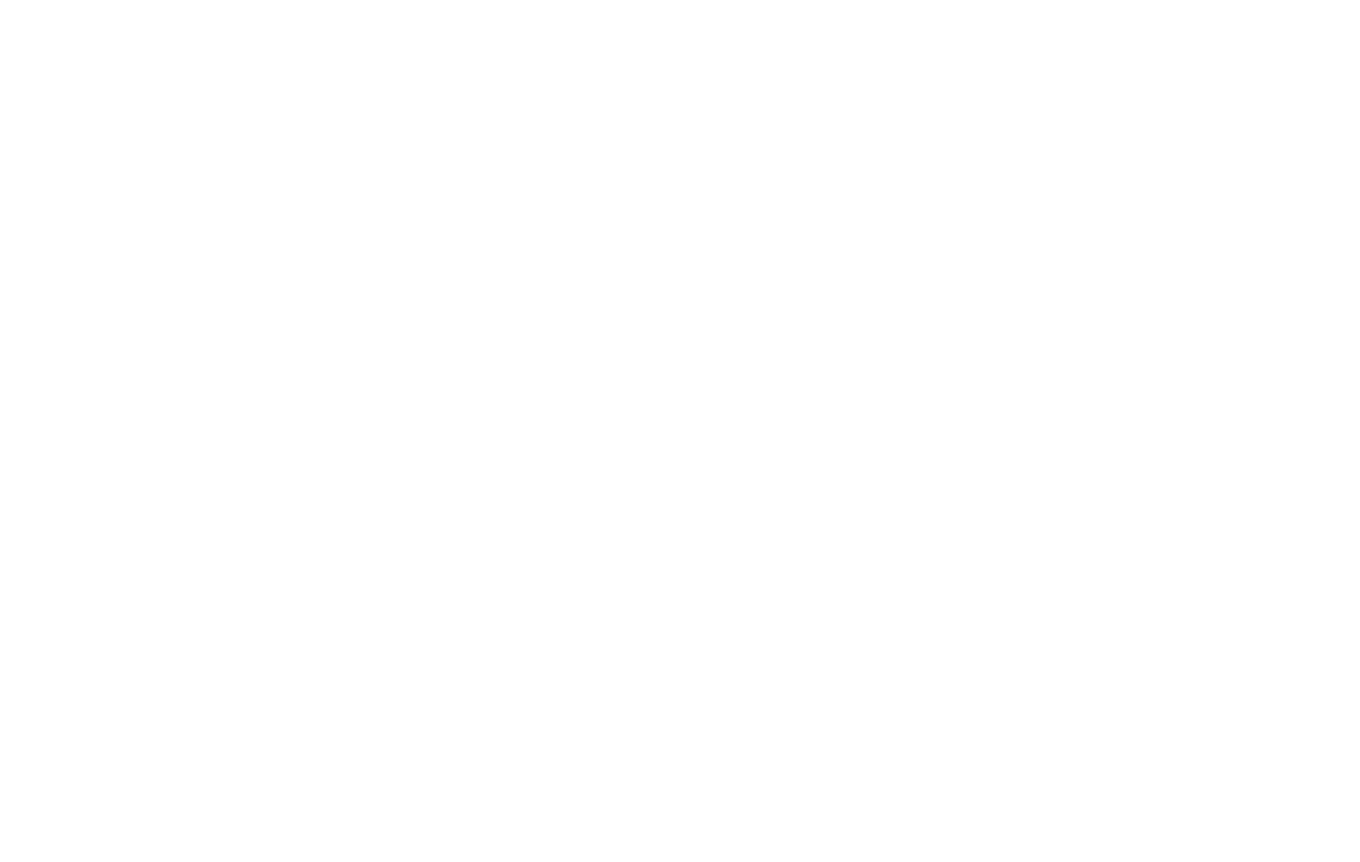
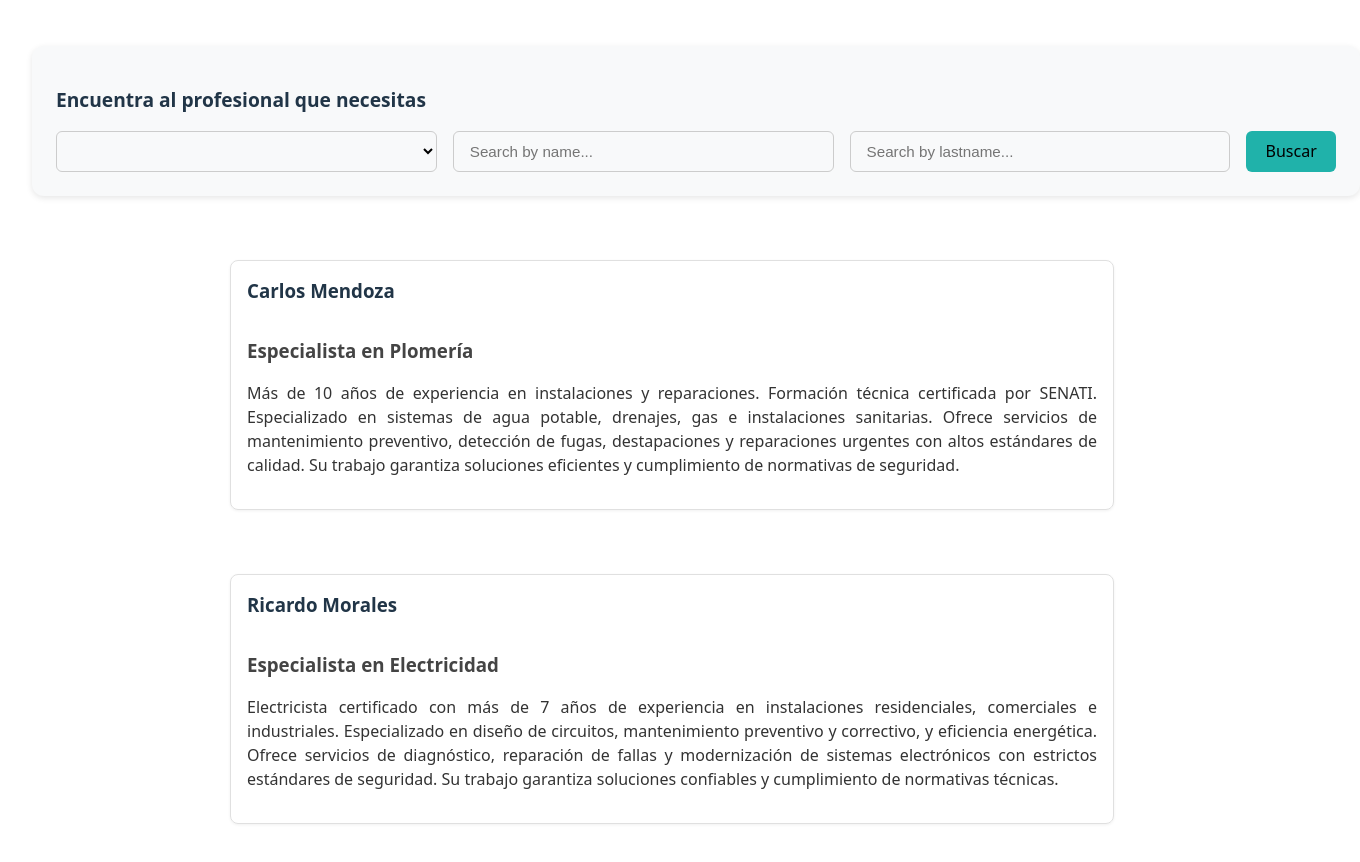
Before and after one commit to WASwarm1/chambapro-frontend, a Vue app: page / in a window 1280 px wide. Shown: the part 460-1322 px from the top of the page, 1360 px wide, since content can reach past the window. Before the commit the page ends 800 px from the top, so only its background shows below. Built offline with nearby package versions, Linux system fonts and the light colour scheme; data requests are answered from the project's data file.

Commit message:
feat(work): add Tecnico Card and List, example db.json, i18n, dependencies and styles

```diff
--- /dev/null
+++ b/server/db.json
@@ -0,0 +1,46 @@
+{
+  "technicians": [
+    {
+      "id": 1,
+      "image": "",
+      "name": "Carlos",
+      "lastname": "Mendoza",
+      "speciality": "Plomería",
+      "description": "Más de 10 años de experiencia en instalaciones y reparaciones. Formación técnica certificada por SENATI. Especializado en sistemas de agua potable, drenajes, gas e instalaciones sanitarias. Ofrece servicios de mantenimiento preventivo, detección de fugas, destapaciones y reparaciones urgentes con altos estándares de calidad. Su trabajo garantiza soluciones eficientes y cumplimiento de normativas de seguridad."
+    },
+    {
+      "id": 2,
+      "image": "",
+      "name": "Ricardo",
+      "lastname": "Morales",
+      "speciality": "Electricidad",
+      "description": "Electricista certificado con más de 7 años de experiencia en instalaciones residenciales, comerciales e industriales. Especializado en diseño de circuitos, mantenimiento preventivo y correctivo, y eficiencia energética. Ofrece servicios de diagnóstico, reparación de fallas y modernización de sistemas electrónicos con estrictos estándares de seguridad. Su trabajo garantiza soluciones confiables y cumplimiento de normativas técnicas."
+    }
+  ],
+  "reservations": [
+    {
+      "id": 1,
+      "date": "2025-10-02",
+      "time": "10:00 AM",
+      "description": "Instalación de grifería",
+      "client": "Laura M.",
+      "category": "Instalación"
+    },
+    {
+      "id": 2,
+      "date": "2025-10-03",
+      "time": "02:00 PM",
+      "description": "Reparación de fuga",
+      "client": "Carlos F.",
+      "category": "Reparación"
+    },
+    {
+      "id": 3,
+      "date": "2025-09-11",
+      "time": "09:00 AM",
+      "description": "Mantenimiento de tuberías",
+      "client": "Ana T.",
+      "category": "Mantenimiento"
+    }
+  ]
+}
--- a/src/App.vue
+++ b/src/App.vue
@@ -1,10 +1,19 @@
 <script setup>
 import Header from './public/components/header-content.component.vue'
+
+import workerNav from './public/components/worker-navbar.component.vue'
+
+import TecnicoList from './domains/user/components/TecnicoList.component.vue'
+
+// ESTO ES SOLO PARA PROBAR LO QUE ESTÁS HACIENDO ACTUALMENTE BÓRRALO LUEGO
+
 </script>
 
 <template>
   <div>
     <Header/>
+    <workerNav/>
+    <TecnicoList/>
   </div>
 </template>
 
--- /dev/null
+++ b/src/domains/user/components/TecnicoCard.component.vue
@@ -0,0 +1,59 @@
+<script setup>
+/**
+ * TecnicoCard Component
+ * Displays information about a technician including image, date, time, description, client, category, and a button to see more details.
+ * Props:
+ * - tecnico: Object containing details about the technician (date, time, description, client, category, infoUrl, image)
+ */
+
+const props = defineProps({
+  tecnico: {
+    type: Object,
+    required: true,
+    default: () => ({})
+  }
+})
+</script>
+
+
+<template>
+  <article class="techinician_card">
+    <div class="techinician_image">
+      <img :src="tecnico.image"/>
+    </div>
+    <div class="techinician_info">
+      <header>
+        <h3 class="techinician_name">{{ tecnico.name }} {{ tecnico.lastname }}</h3> <br>
+        <h3 class="techinician_speciality">Especialista en {{ tecnico.speciality }}</h3>
+      </header>
+
+      <p class="techinician_description">{{ tecnico.description }}</p>
+    </div>
+  </article>
+</template>
+
+
+<style scoped>
+.techinician_card {
+  display: flex;
+  max-width: 850px;
+  border: 1px solid #e0e0e0;
+  border-radius: 8px;
+  padding: 1rem;
+  box-shadow: 0 1px 3px rgba(0,0,0,0.06);
+}
+.techinician_name {
+  margin: 0 0 0.50rem 0;
+  text-align: left;
+}
+.techinician_speciality {
+  margin: 0 0 0.50rem 0;
+  color: #444;
+  text-align: left;
+}
+.techinician_description {
+  color: #333;
+  text-align: justify;
+  font-size: 1.0rem;
+}
+</style>
--- /dev/null
+++ b/src/domains/user/components/TecnicoList.component.vue
@@ -0,0 +1,144 @@
+<script setup>
+/**
+ * TecnicoList Component
+ * Displays a list of technicians.
+ * Uses TecnicoApi to fetch data and TecnicoAssembler to convert DTOs to entities.
+ * Includes internationalization support with vue-i18n.
+ * Components:
+ * - TecnicoCard: Displays individual technician details.
+ */
+
+import { ref, onMounted } from 'vue'
+import { useI18n } from 'vue-i18n'
+import TecnicoCard from './TecnicoCard.component.vue'
+import { TecnicoApi } from '../infrastructure/tecnico.api.js'
+import { TecnicoAssembler } from '../infrastructure/tecnico.assembler.js'
+
+
+const { t } = useI18n()
+const tecnicos = ref([])
+const loading = ref(false)
+const error = ref(null)
+
+const api = new TecnicoApi()
+
+async function loadTecnicos() {
+  loading.value = true
+  error.value = null
+  try {
+    const data = await api.getAll()
+    tecnicos.value = Array.isArray(data) ? TecnicoAssembler.toEntities(data) : []
+  } catch (err) {
+    console.error('Error cargando técnicos:', err)
+    error.value = err?.message || String(err)
+  } finally {
+    loading.value = false
+  }
+}
+
+
+onMounted(() => {
+  loadTecnicos()
+})
+</script>
+
+
+<template>
+  <div class="search-container">
+    <h2>{{ t('search.searchMessage')}}</h2>
+
+    <div class="search-filters">
+      <select v-model="filtroServicio" class="input-select">
+        <option value="$t('search.plumbing')">{{ t('search.plumbing')}}</option>
+        <option value="$t('search.electricity')">{{ t('search.electricity')}}</option>
+        <option value="$t('search.carpentry')">{{ t('search.carpentry')}}</option>
+        <option value="$t('search.painting')">{{ t('search.painting')}}</option>
+      </select>
+
+      <input
+          type="text"
+          v-model="searchName"
+          :placeholder="$t('search.byNameFilter')"
+          class="input-text"
+      />
+
+      <input
+          type="text"
+          v-model="searchLastName"
+          :placeholder="$t('search.byLastNameFilter')"
+          class="input-text"
+      />
+
+      <button class="btn-buscar" @click="filtrarTecnicos">{{ t('search.searchButton')}}</button>
+    </div>
+  </div>
+
+  <div class="tecnicos-grid" v-for="tecnico in tecnicos" :key="tecnico.id">
+      <tecnico-card :tecnico="tecnico"/>
+  </div>
+</template>
+
+<style scoped>
+.search-container {
+  display: flex;
+  width: 100%;
+  background-color: #f8f9fa;
+  padding: 1.5rem;
+  border-radius: 12px;
+  box-shadow: 0 2px 6px rgba(0, 0, 0, 0.1);
+  margin-bottom: 2rem;
+  margin-top: 50px;
+  flex-direction: column;
+  text-align: left;
+}
+
+.search-container h2 {
+  font-size: 1.2rem;
+  margin-bottom: 1rem;
+}
+
+.search-filters {
+  display: flex;
+  gap: 1rem;
+  flex-wrap: wrap;
+}
+
+.input-select, .input-text {
+  padding: 0.6rem 1rem;
+  border: 1px solid #ccc;
+  color: black;
+  background-color: #f8f9fa;
+  border-radius: 6px;
+  font-size: 0.95rem;
+  flex: 1;
+  min-width: 180px;
+}
+
+.input-select:focus, .input-text:focus {
+  border-color: #20b2aa;
+  outline: none;
+}
+
+/* Botón */
+.btn-buscar {
+  background-color: #20b2aa;
+  color: black;
+  border: none;
+  border-radius: 6px;
+  padding: 0.6rem 1.2rem;
+  cursor: pointer;
+  transition: background-color 0.2s ease;
+}
+
+.btn-buscar:hover {
+  background-color: #1b9a92;
+}
+
+.tecnicos-grid {
+  display: flex;
+  flex-direction: column;
+  gap: 1.5rem;
+  align-items: center;
+  padding: 2rem;
+}
+</style>
--- /dev/null
+++ b/src/domains/user/domain/tecnico.entity.js
@@ -0,0 +1,17 @@
+export class Tecnico {
+    /**
+     * Creates an instance of Tecnico.
+     * @param id
+     * @param name
+     * @param lastname
+     * @param speciality
+     * @param description
+     */
+    constructor(id, name, lastname, speciality, description) {
+        this.id = id;
+        this.name = name;
+        this.lastname = lastname;
+        this.speciality = speciality;
+        this.description = description;
+    }
+}
--- /dev/null
+++ b/src/domains/user/infrastructure/tecnico.api.js
@@ -0,0 +1,12 @@
+import { httpInstance } from '../../../shared/services/http.instance.js'
+
+export class TecnicoApi {
+    /**
+     * Fetches all reservations from the API.
+     * @returns {Promise<*>}
+     */
+    async getAll() {
+        const response = await httpInstance.get('technicians');
+        return response.data;
+    }
+}
--- /dev/null
+++ b/src/domains/user/infrastructure/tecnico.assembler.js
@@ -0,0 +1,17 @@
+import { Tecnico } from '../domain/tecnico.entity.js'
+
+export class TecnicoAssembler {
+    /**
+     * Converts a DTO to a Tecnico entity.
+     * @param dto
+     * @returns {Tecnico}
+     */
+
+    static toEntity(dto) {
+        return new Tecnico(dto.id, dto.name, dto.lastname, dto.speciality, dto.description);
+    }
+
+    static toEntities(dtos) {
+        return dtos.map((dto) => this.toEntity(dto));
+    }
+}
--- a/src/locales/en.json
+++ b/src/locales/en.json
@@ -6,7 +6,20 @@
   "menu": {
     "bookingSchedule": "Booking Schedule",
     "searchTechnicians": "Search Technicians",
-    "serviceHistory": "Service History"
+    "serviceHistory": "Service History",
+    "stats": "Statistics",
+    "agenda": "Reservation Agenda",
+    "logout": "Logout"
+  },
+  "search": {
+    "searchMessage": "Found the professional you need",
+    "plumbing": "Plumbing",
+    "electricity": "Electricity",
+    "carpentry": "Carpentry",
+    "painting": "Painting",
+    "byNameFilter": "Search by name...",
+    "byLastNameFilter": "Search by lastname...",
+    "searchButton": "Search"
   },
   "language": {
     "code": "EN"
--- a/src/locales/es.json
+++ b/src/locales/es.json
@@ -6,7 +6,20 @@
   "menu": {
     "bookingSchedule": "Agenda de Reservas",
     "searchTechnicians": "Buscar Técnicos",
-    "serviceHistory": "Historial de Servicios"
+    "serviceHistory": "Historial de Servicios",
+    "stats": "Estadísticas",
+    "agenda": "Agenda de Reservas",
+    "logout": "Cerrar Sesión"
+  },
+  "search": {
+    "searchMessage": "Encuentra al profesional que necesitas",
+    "plumbing": "Plomería",
+    "electricity": "Electricidad",
+    "carpentry": "Carpintería",
+    "painting": "Pintura",
+    "searchNameFilter": "Buscar por nombre...",
+    "searchLastNameFilter": "Buscar por apellido...",
+    "searchButton": "Buscar"
   },
   "language": {
     "code": "ES"
--- a/src/public/components/worker-navbar.component.vue
+++ b/src/public/components/worker-navbar.component.vue
@@ -1,14 +1,15 @@
 <script setup>
 import { BarChart, Calendar, LogOut } from 'lucide-vue-next'
 import { useI18n } from 'vue-i18n'
+import { computed } from 'vue'
 
 const { t } = useI18n()
 
-const menuItems = [
+const menuItems = computed(() => [
   { icon: BarChart, text: t('menu.stats'), id: 'stats' },
   { icon: Calendar, text: t('menu.agenda'), id: 'agenda' },
   { icon: LogOut, text: t('menu.logout'), id: 'logout' }
-];
+]);
 
 const handleClick = (id) => {
   console.log(`Clicked: ${id}`);
@@ -44,6 +45,7 @@
   transform: translateX(-50%);
   background-color: #F5F5F5;
   box-sizing: border-box;
+  margin-top: 10rem;
 }
 
 .menu-item {
--- a/src/shared/services/http.instance.js
+++ b/src/shared/services/http.instance.js
@@ -1,8 +1,9 @@
-import axios from "axios";
+import axios from 'axios';
 
-const httpInstance = axios.create({
-    baseURL: import.meta.env.VITE_API_BASE_URL,
-    headers: { 'Content-Type': 'application/json', 'Access-Control-Allow-Origin': '*' },
+export const httpInstance = axios.create({
+    baseURL: 'http://localhost:3000/',
+    timeout: 10000,
+    headers: {
+        'Content-Type': 'application/json'
+    }
 });
-
-export default httpInstance;
--- a/src/style.css
+++ b/src/style.css
@@ -4,8 +4,8 @@
     font-weight: 400;
 
     color-scheme: light dark;
-  color: rgba(255, 255, 255, 0.87);
-  background-color: #242424;
+    color: black;
+    background-color: white;
 
     font-synthesis: none;
     text-rendering: optimizeLegibility;
@@ -23,6 +23,7 @@
 }
 
 body {
+    background-color: white;
     margin: 0;
     display: flex;
     place-items: center;
```
Also changed, not shown: 2 other files (tests, documents, lock files or other folders). Lines whose indentation alone changed are shown as unchanged.
